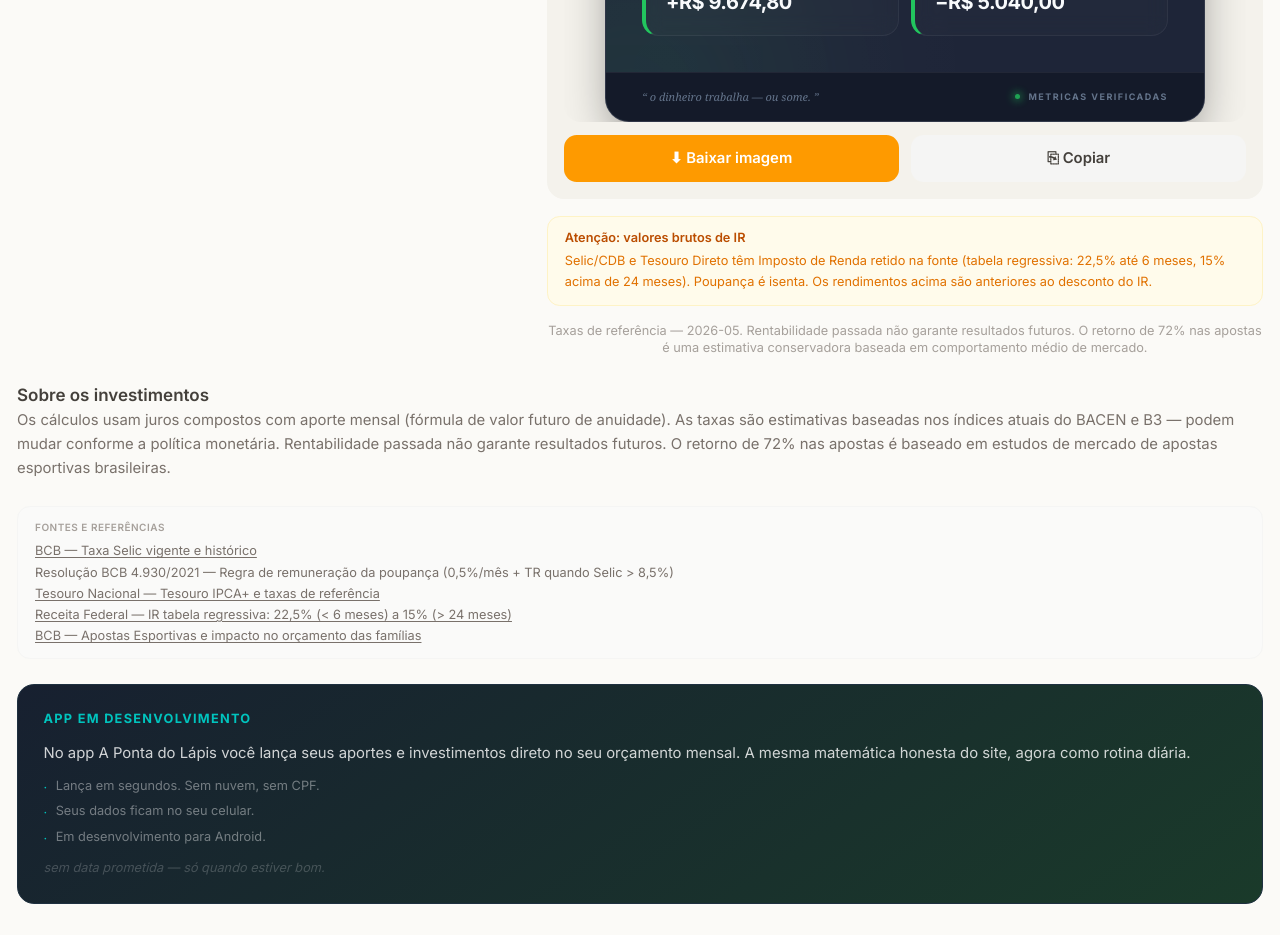
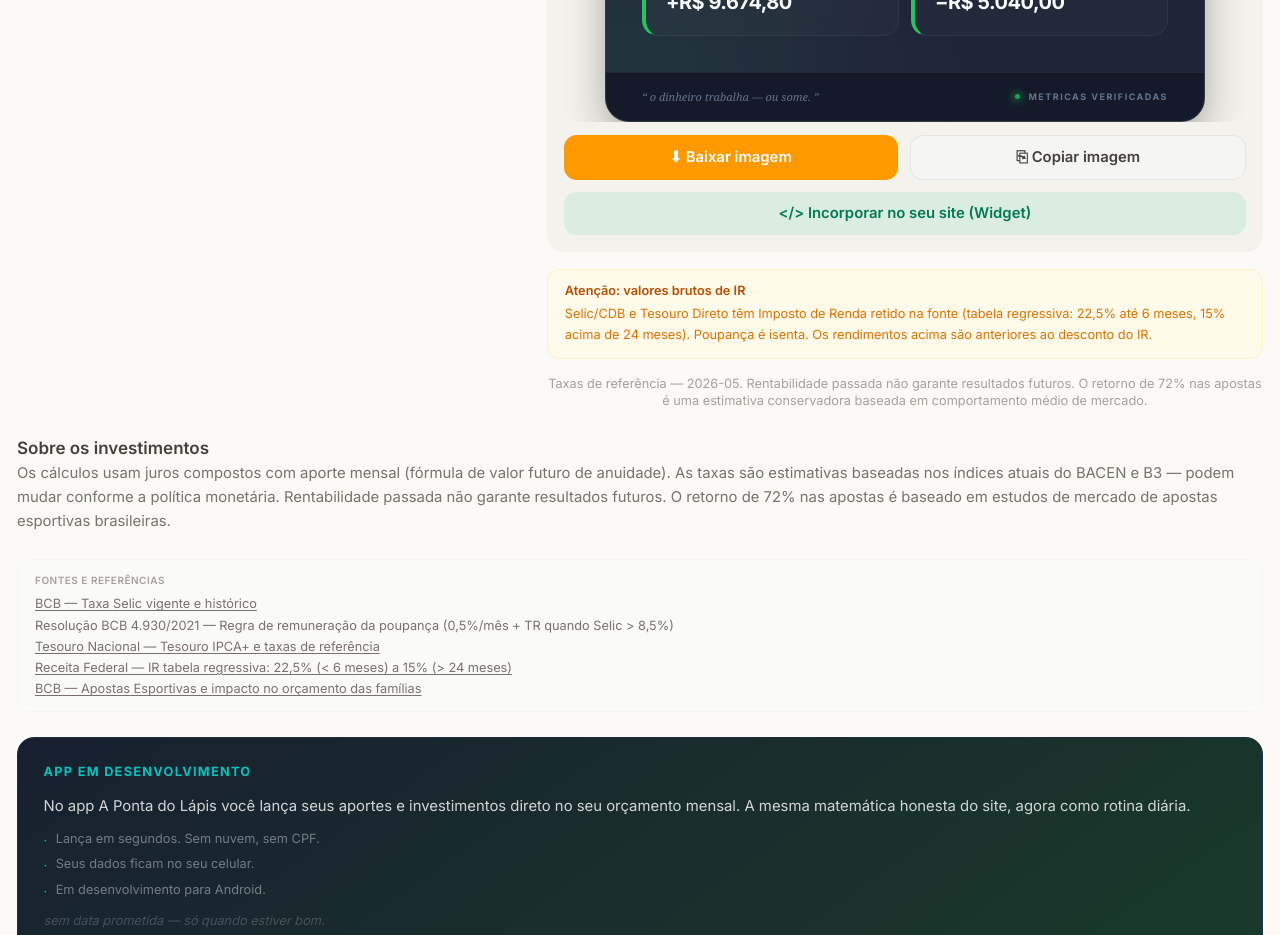
Before and after one commit to carlosferian/napontadolapis, a Next.js app: page /investimentos in a window 1280 px wide. Shown: the part 1480-2415 px from the top of the page. Built offline with nearby package versions, Linux system fonts and the light colour scheme; no server answers.

Commit message:
feat(embed): cria sistema dinamico e ultra-limpo de embed para as 11 calculadoras

```diff
--- a/app/globals.css
+++ b/app/globals.css
@@ -365,3 +365,26 @@ body {
   flex-shrink: 0;
   min-width: 190px;
 }
+
+/* ─── Embed Mode Overrides ────────────────────────── */
+html.is-embedded nav,
+html.is-embedded footer,
+html.is-embedded .calm-header,
+html.is-embedded .prose,
+html.is-embedded .c-cta-box,
+html.is-embedded .c-ad-banner,
+html.is-embedded #adsense-global-banner {
+  display: none !important;
+}
+
+html.is-embedded body {
+  background-color: transparent !important;
+}
+
+html.is-embedded main {
+  padding-top: 0 !important;
+  padding-bottom: 0 !important;
+  margin-top: 0 !important;
+  margin-bottom: 0 !important;
+  max-width: 100% !important;
+}
--- a/app/layout.tsx
+++ b/app/layout.tsx
@@ -5,6 +5,7 @@ import Script from 'next/script'
 import './globals.css'
 import { Nav } from '@/components/Nav'
 import { ThemeProvider } from '@/components/ThemeProvider'
+import { EmbedHandler } from '@/components/EmbedHandler'
 
 export const metadata: Metadata = {
   title: {
@@ -30,6 +31,7 @@ export default function RootLayout({ children }: { children: React.ReactNode })
   return (
     <html lang="pt-BR" suppressHydrationWarning>
       <body className="min-h-screen calm-bg overflow-x-hidden">
+        <EmbedHandler />
         {gaId && (
           <>
             <Script
--- /dev/null
+++ b/components/EmbedHandler.tsx
@@ -0,0 +1,29 @@
+'use client'
+
+import { useEffect, Suspense } from 'react'
+import { useSearchParams } from 'next/navigation'
+
+function EmbedDetector() {
+  const searchParams = useSearchParams()
+
+  useEffect(() => {
+    if (typeof window !== 'undefined') {
+      const isEmbed = searchParams.get('embed') === 'true'
+      if (isEmbed) {
+        document.documentElement.classList.add('is-embedded')
+      } else {
+        document.documentElement.classList.remove('is-embedded')
+      }
+    }
+  }, [searchParams])
+
+  return null
+}
+
+export function EmbedHandler() {
+  return (
+    <Suspense fallback={null}>
+      <EmbedDetector />
+    </Suspense>
+  )
+}
--- a/components/ui/ShareButtons.tsx
+++ b/components/ui/ShareButtons.tsx
@@ -1,6 +1,6 @@
 'use client'
 
-import React, { useState } from 'react'
+import React, { useState, useEffect } from 'react'
 import { downloadShareCard, copyShareCard } from '@/lib/shareCard'
 
 interface ShareButtonsProps {
@@ -11,6 +11,15 @@ interface ShareButtonsProps {
 export function ShareButtons({ cardId, filename }: ShareButtonsProps) {
   const [copied, setCopied] = useState(false)
   const [downloading, setDownloading] = useState(false)
+  const [showEmbed, setShowEmbed] = useState(false)
+  const [embedCopied, setEmbedCopied] = useState(false)
+  const [iframeUrl, setIframeUrl] = useState('')
+
+  useEffect(() => {
+    if (typeof window !== 'undefined') {
+      setIframeUrl(`${window.location.origin}${window.location.pathname}?embed=true`)
+    }
+  }, [])
 
   async function handleDownload() {
     setDownloading(true)
@@ -26,21 +35,81 @@ export function ShareButtons({ cardId, filename }: ShareButtonsProps) {
     }
   }
 
+  async function handleCopyEmbed() {
+    const iframeCode = `<iframe src="${iframeUrl}" width="100%" height="800" style="border:none;background:transparent;" allow="clipboard-write"></iframe>`
+    try {
+      await navigator.clipboard.writeText(iframeCode)
+      setEmbedCopied(true)
+      setTimeout(() => setEmbedCopied(false), 2000)
+    } catch (err) {
+      console.error('Falha ao copiar código', err)
+    }
+  }
+
   return (
+    <div className="space-y-3">
+      {/* Botões principais de compartilhamento de imagem */}
       <div className="flex gap-3">
         <button
           onClick={handleDownload}
           disabled={downloading}
-        className="flex-1 flex items-center justify-center gap-2 py-3 px-4 bg-amber-500 hover:bg-amber-600 disabled:opacity-50 text-white font-semibold rounded-xl transition-colors text-sm"
+          className="flex-1 flex items-center justify-center gap-2 py-2.5 px-4 bg-amber-500 hover:bg-amber-600 disabled:opacity-50 text-white font-semibold rounded-xl transition-colors text-xs sm:text-sm cursor-pointer"
         >
           {downloading ? 'Gerando...' : '⬇ Baixar imagem'}
         </button>
         <button
           onClick={handleCopy}
-        className="flex-1 flex items-center justify-center gap-2 py-3 px-4 bg-stone-100 hover:bg-stone-200 text-stone-700 font-semibold rounded-xl transition-colors text-sm"
+          className="flex-1 flex items-center justify-center gap-2 py-2.5 px-4 bg-stone-100 hover:bg-stone-200 text-stone-700 font-semibold rounded-xl transition-colors text-xs sm:text-sm cursor-pointer border border-stone-200 dark:border-stone-800 dark:bg-stone-900 dark:text-stone-300 dark:hover:bg-stone-800"
         >
-        {copied ? '✓ Copiado!' : '⎘ Copiar'}
+          {copied ? '✓ Copiado!' : '⎘ Copiar imagem'}
         </button>
+      </div>
+
+      {/* Botão de Incorporação (Embed) */}
+      <button
+        onClick={() => setShowEmbed(!showEmbed)}
+        className={`w-full flex items-center justify-center gap-2 py-2.5 px-4 font-semibold rounded-xl transition-all text-xs sm:text-sm cursor-pointer ${
+          showEmbed
+            ? 'bg-emerald-600 text-white'
+            : 'bg-emerald-500/10 text-emerald-700 hover:bg-emerald-500/20 dark:text-emerald-400 dark:bg-emerald-500/5 dark:hover:bg-emerald-500/10'
+        }`}
+      >
+        {showEmbed ? '✕ Fechar código' : '</> Incorporar no seu site (Widget)'}
+      </button>
+
+      {/* Accordion / Painel retrátil do Embed */}
+      {showEmbed && iframeUrl && (
+        <div
+          className="p-3.5 rounded-xl border bg-stone-500/5 space-y-2.5 text-xs select-none"
+          style={{ borderColor: 'var(--c-line)' }}
+        >
+          <div className="flex justify-between items-center">
+            <span className="font-bold uppercase tracking-wider text-[10px]" style={{ color: 'var(--c-muted)' }}>
+              Código HTML do Widget
+            </span>
+            <button
+              onClick={handleCopyEmbed}
+              className="px-2.5 py-1 bg-emerald-600 text-white font-bold rounded-md hover:bg-emerald-700 transition-colors text-[10px] cursor-pointer"
+            >
+              {embedCopied ? '✓ Copiado!' : 'Copiar Código'}
+            </button>
+          </div>
+          <textarea
+            readOnly
+            value={`<iframe src="${iframeUrl}" width="100%" height="800" style="border:none;background:transparent;" allow="clipboard-write"></iframe>`}
+            className="w-full h-16 p-2 border rounded-lg font-mono text-[10px] resize-none focus:outline-none cursor-pointer tabular-nums"
+            style={{
+              backgroundColor: 'var(--c-bg)',
+              color: 'var(--c-ink)',
+              borderColor: 'var(--c-line)'
+            }}
+            onClick={(e) => (e.target as HTMLTextAreaElement).select()}
+          />
+          <p className="text-[10px] leading-relaxed" style={{ color: 'var(--c-muted)' }}>
+            Insira o código acima no editor HTML do seu blog ou site (WordPress, Webflow, Blogger, etc.). O widget é 100% responsivo e herda a cor de fundo do seu portal.
+          </p>
+        </div>
+      )}
     </div>
   )
 }
```
Lines whose indentation alone changed are shown as unchanged.
